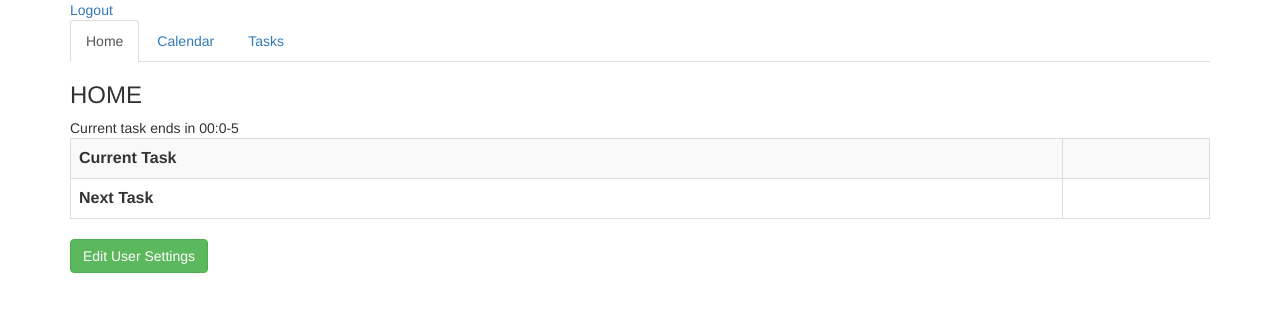
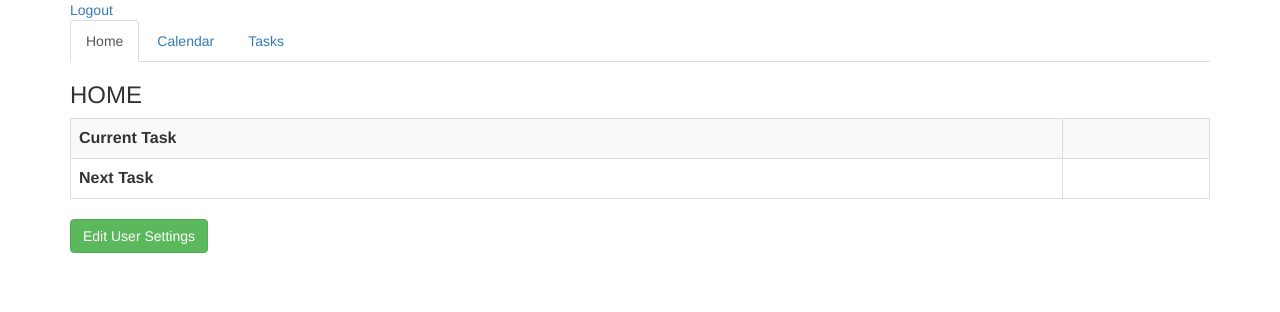
Before and after one commit to CittaLearning/CittaAppDemo, a Django app: page /scheduler/ in a window 1280 px wide. Shown: the top 312 px of the page. Run offline with Django 3.2, Linux system fonts and the light colour scheme; a user stored in the database is signed in; tables that the repository leaves empty hold one stand-in row (values such as "Sample post"); lists and menus that the app fills with data are empty; some libraries are stand-ins or nearby versions.

Commit message:
1.  fixed the logic to set onBreak. Some clean up in crate_calendar. 2. home.html , 'id=current.4' is not correct. to make it work for now hardcoded id=4, otherwise the calendar does not load if task scheduled on the same day.

```diff
--- a/citta/scheduler/templates/scheduler/home.html
+++ b/citta/scheduler/templates/scheduler/home.html
@@ -36,11 +36,11 @@
 		$(".clickable-row").click(function(){
 			window.location.href = $(this).data("href");
 		});
-		//if ({{timer}}){
+		if ({{timer}}){
 			alert("Timer");
 			var fiveMinutes = {{timing}}, display = $('#timer');
 			startTimer(fiveMinutes, display);
-		//}
+		}
 
 	});
 	$(document).keypress(function(e){
@@ -57,7 +57,7 @@
 			minutes = parseInt(timer / 60, 10);
 			seconds = parseInt(timer % 60, 10);
 
-			minutes = minutes < 10 ? "0" + minutes : minutes;
+  			minutes = minutes < 10 ? "0" + minutes : minutes;
 			seconds = seconds < 10 ? "0" + seconds : seconds;
 
 			display.text("Current task ends in " + minutes + ":" + seconds);
@@ -68,7 +68,7 @@
 				}
 				else{
 					{% if current %}
-					var id = {{current.4}};
+					var id = 0; //Needs fix {{current.3}};
 					var url = "/scheduler/progress/" + id + "/";
 					{% else %}
 					var url = "/scheduler/"
--- a/citta/scheduler/views.py
+++ b/citta/scheduler/views.py
@@ -23,6 +23,8 @@ def scheduled_day_time(day, break_time):
 	This takes a list of task tuples, as well as the break time between them'''
     total_time = datetime.timedelta()
     for task in day:
+        if type(task) is datetime.date:
+            continue
         print ('task %s break time %s' % (task[5], break_time))
         total_time += task[5] + break_time  # Add the task attn span to the timedelta
     return total_time
@@ -75,6 +77,7 @@ def get_first_study_day(current_date, study_days):
         date_index += datetime.timedelta(days=1)
     return date_index
 
+
 def calendar_create(unsortedTasks, request_user):
     '''Create a list of task blocks from a list of unsorted task tuples and a user'''
     # Sort the tasks by priority
@@ -109,25 +112,14 @@ def calendar_create(unsortedTasks, request_user):
     day_time = datetime.datetime.combine(datetime.date.today(), study_period[1]) - datetime.datetime.combine(
         datetime.date.today(), study_period[0])
     elapsed_time = 0
-    if study_period[0] < user_info.mock_time:
+    if user_info.mock_time > study_period[0]:
         start = datetime.datetime.combine(datetime.date.today(), study_period[0])
         current = datetime.datetime.combine(datetime.date.today(), user_info.mock_time)
         elapsed_time = (current - start).total_seconds() / 60
-        print ("Elapsed time", elapsed_time)
+
     # List of days with their respective activities
     active_days_list = []
     for task in tasks:
-        days_left = 0
-        # Find the first available day to study
-        days_left_date = get_first_study_day(current_date, study_days)
-
-        # Count the number of available days to study
-        # task[3] is the due date.
-        while days_left_date < task[3]:
-            days_left_date = jump_next_date(study_days, days_left_date)
-            days_left += 1
-            print('Next avl date %s:: days_left %d' % (days_left_date, days_left))
-        # Copy the task timedelta into time_left
         percent_left = 100 - task[6]
         time_left = task[4] * percent_left
         time_left /= 100
@@ -135,42 +127,46 @@ def calendar_create(unsortedTasks, request_user):
         day_index = 0
         # Go the first available study date
         date_index = get_first_study_day(current_date, study_days)
+        if date_index == current_date:
+            # On current date if the current time is greater than study period,
+            # then skip the current day.
+            if day_time <= (break_time + datetime.timedelta(minutes=elapsed_time) + task[5]):
+                date_index = jump_next_date(study_days, date_index)
+                elapsed_time = 0
+            else :
+                current_elapsed = elapsed_time
+
         full_days = []
         # while the time_left is greater than the default timedelta, 0
         while time_left > datetime.timedelta():
-            if len(full_days) == days_left:
+            if date_index > task[3]:
                 # TODO: TASK CANNOT BE ALLOTTED
                 break
             # If array for this day has not been created yet, create it
             if len(active_days_list) <= day_index:
                 new_day = []
                 active_days_list.append(new_day)
-            # Calculate time elapsed from day start to mock time if date is current day
-            current_elapsed = datetime.timedelta()
-            if date_index == current_date:
-                current_elapsed = datetime.timedelta(minutes=elapsed_time)
-                # On the current day if the time elapsed is greater than the day_time
-                # skip this day.
-                if current_elapsed >= day_time:
-                    date_index = jump_next_date(study_days, date_index)
-                    continue
+                active_days_list[day_index].append(date_index)
 
-            print('num days %d %d %s' % (day_index, time_left.seconds / 60, date_index))
+            print('task %s : day_time %s day index %d time left %d date %s' % (task[0], day_time,
+                                                                               day_index,
+                                                                               time_left.seconds / 60, date_index))
+            if date_index != current_date:
+                current_elapsed = 0
+
             # If day has available time to fit the task
-            if scheduled_day_time(active_days_list[day_index], break_time) + break_time + current_elapsed + task[5] <= day_time:
+            # FIXME : on the first day check should be elapsed + attention span <= day_time.
+            if scheduled_day_time(active_days_list[day_index], break_time) + break_time\
+                    + datetime.timedelta(minutes=current_elapsed) + task[5] <= day_time:
                 active_days_list[day_index].append(task)
                 # Subtract time left by attention span
                 time_left -= task[5]
             elif day_index not in full_days:
                 full_days.append(day_index)
-                print("Append date %s:: day %d" % (date_index, day_index))
+                print("Append date %s:: day index %d" % (date_index, day_index))
                 # Go to the next day and date
                 date_index = jump_next_date(study_days, date_index)
                 day_index += 1
-                if date_index > task[3]:
-                    # Reset day and date index
-                    date_index = get_first_study_day(current_date, study_days)
-                    day_index = 0
 
     for day in active_days_list:
         # Assume day is sorted by priority
@@ -178,6 +174,8 @@ def calendar_create(unsortedTasks, request_user):
         while task_index < len(day):
             # Intertwine high priority tasks with low priority tasks
             low_priority_task = day.pop(len(day) - 1)
+            if type(low_priority_task) is datetime.date:
+                continue
             day.insert(task_index, low_priority_task)
             task_index += 1
 
@@ -187,33 +185,25 @@ def calendar_create(unsortedTasks, request_user):
 
     # A task block is structured as follows: (Name, Start, End)
     task_blocks = []
-    # Go to the first study day
-    date_index = get_first_study_day(current_date, study_days)
-    if date_index == current_date:
-        current_elapsed = datetime.timedelta(minutes=elapsed_time)
-        # On the current day if the time elapsed is greater than the day_time
-        # skip this day.
-        if current_elapsed >= day_time:
-            date_index = jump_next_date(study_days, date_index)
-
     for day in active_days_list:
         # Start tracking time at beginning of study period
+        date_index = day[0]
         time_index = (datetime.datetime.combine(timezone.now().date(), study_period[0]) + (
             datetime.timedelta(minutes=elapsed_time) if date_index == current_date else datetime.timedelta())).time()
         for task in day:
-            print(" task %s time index %d:%d:%d" % (task, time_index.hour, time_index.minute, time_index.second))
-            # Get the full start time of the task from the current date and tiem
+            if type(task) is datetime.date:
+                continue
+            # print(" task %s time index %d:%d:%d" % (task, time_index.hour, time_index.minute, time_index.second))
+            # Get the full start time of the task from the current date and item
             task_start = datetime.datetime.combine(date_index, time_index)
             # Create the block with start and end time, factoring in break
             task_blocks.append((task[0] + " " + task[1], task_start, task_start + task[5], task[7]))
             task_blocks.append(("Break", task_start + task[5], task_start + task[5] + break_time))
             # Hack to add timedelta to time index
-            print ('task block %s' %task_blocks)
+            print ('task block %s' % task_blocks)
             time_index = (datetime.datetime.combine(timezone.now().date(), time_index) + task[5] + break_time).time()
         # Remove break at the end of the day
         task_blocks.pop()
-        # Go to the next day and date
-        date_index = jump_next_date(study_days, date_index)
 
     # Return the list of individual task blocks
     return task_blocks
@@ -363,6 +353,7 @@ def reschedule(request):
         json_list.append(json_entry)
     userinfo.json_calendar = json.dumps(json_list)
     userinfo.save()
+    print('userinfo.jsoncalendar %s' % json.dumps(json_list))
     return redirect('home', permanent=True)
 
 
@@ -370,6 +361,7 @@ def reschedule(request):
 def home(request):
     '''Home view'''
     # Check if user has associated userinfo
+    print('home==============')
     if not list(UserInfo.objects.filter(user__pk=request.user.pk)):
         return redirect('setuser', permanent=True)
     tasks = getTasks(request.user)
@@ -381,6 +373,7 @@ def home(request):
     now = timezone.now()
     # Find the first task that ends after the current time
     index = 0
+    print('number of blocks %d' %len(blocks))
     if len(blocks) == 0:
         current = None
         nextT = None
@@ -401,13 +394,17 @@ def home(request):
         # Case1: First task starts after now
         if first[1] > now:
             nextT = first
+            onBreak = nextT[0] != "Break"
         # Case2: First task already started
         else:
             current = first
             nextT = second
-        # Check if user is current in a break or not
-        onBreak = nextT[0] != "Break"
+            # There could be a case where current task is the last thing scheduled in a day.
+            # In such case current will task, next will be a task too and not a break.
+            onBreak = current[0] == "Break"
+
         timer = True
+        print(' next %s onBreak %s' % (nextT[0], onBreak))
         # Determine whether to countdown to end of current task or beginning of next task
         if onBreak:
             # Count down to beginning of next task
```
